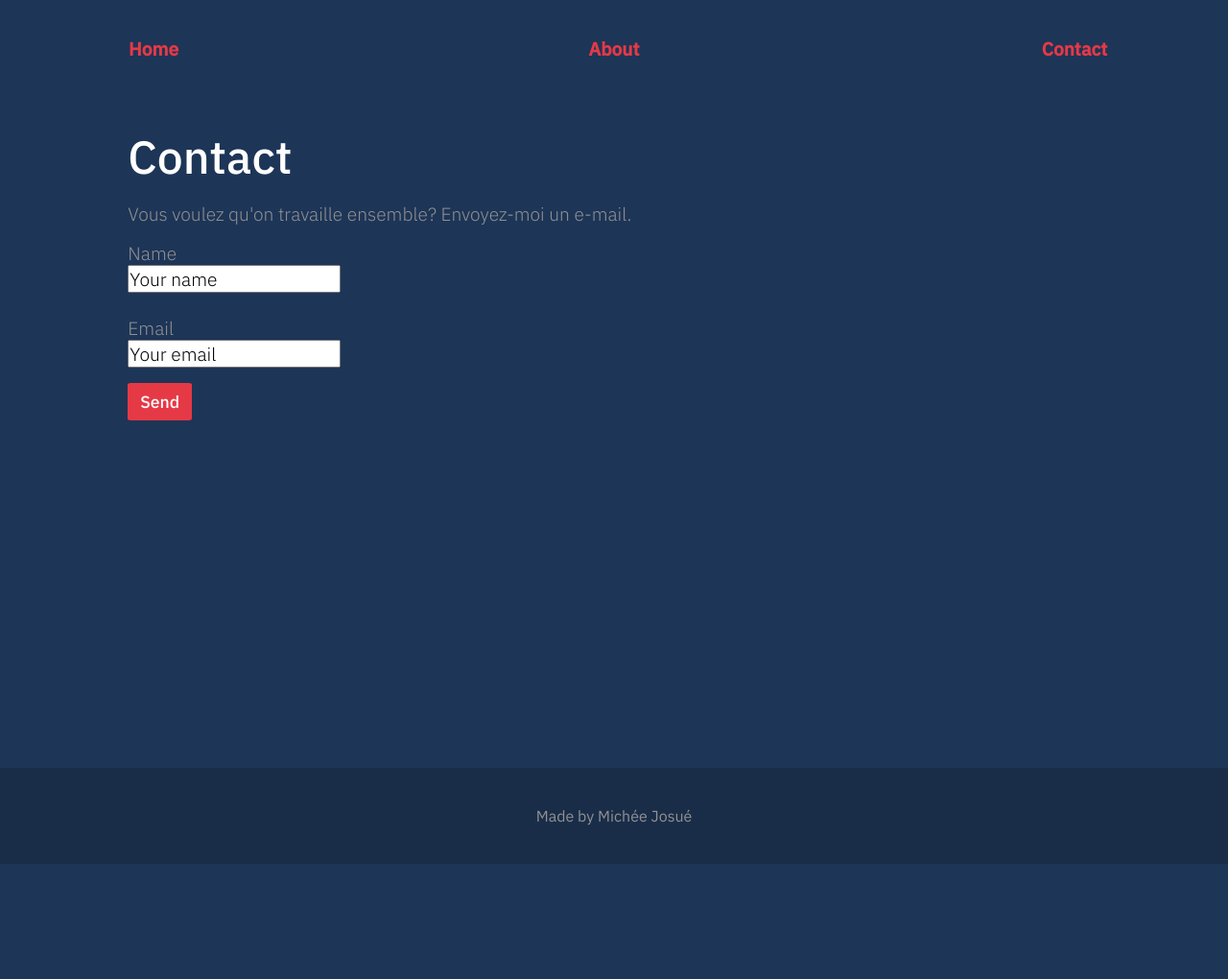
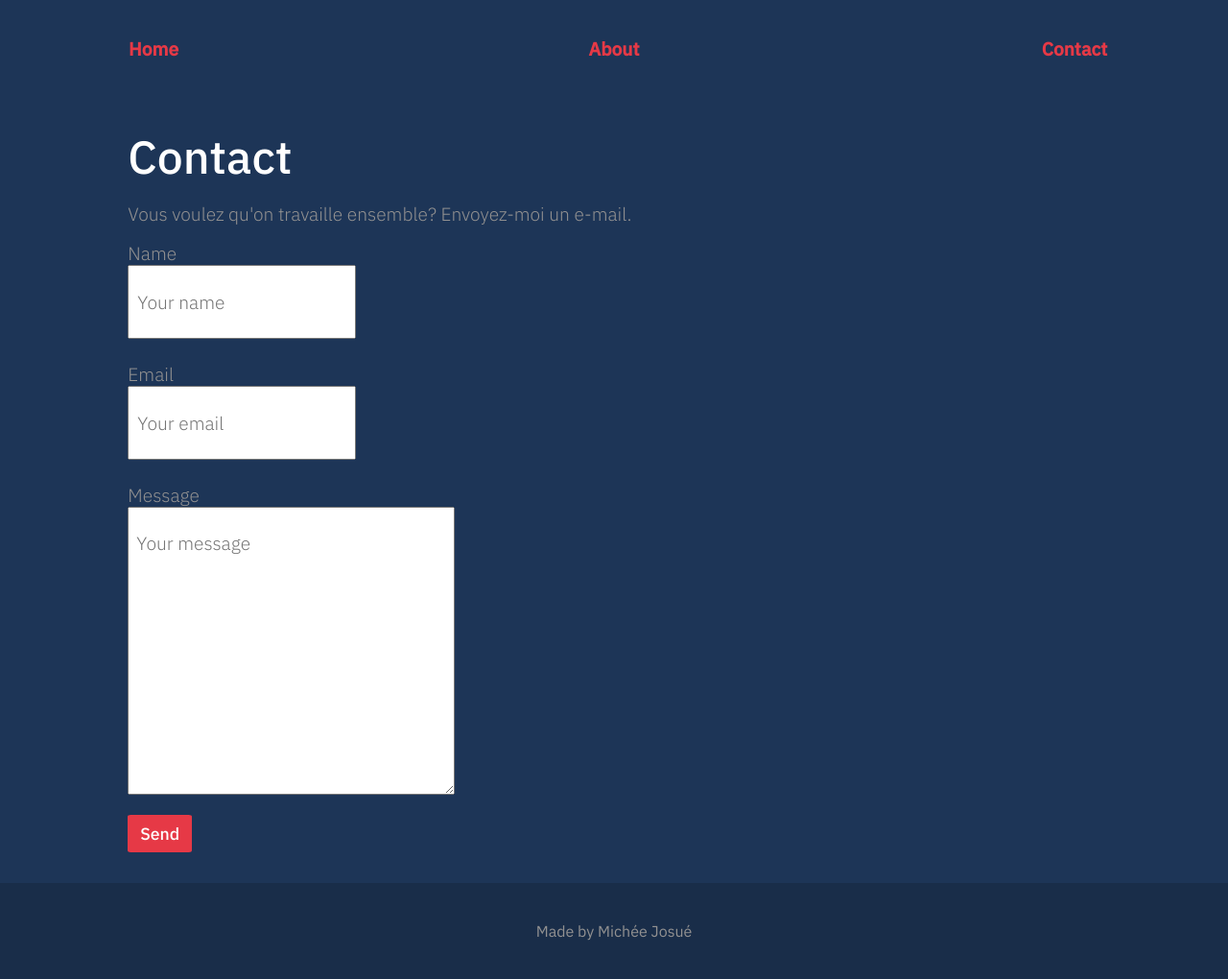
Before and after one commit to yoshua70/portfolio, a Jekyll site: the page built from contact.html, in a window 1280 px wide. Shown: the whole page at 96% size. Built offline with Jekyll 4.4.1, drawn with Linux system fonts in a browser that asks for light colours; before the commit the page ends 900 px from its top, so only the background shows below that.

Commit message:
Finish contact page

```diff
--- a/about.html
+++ b/about.html
@@ -4,5 +4,5 @@ layout: default
 ---
 
 <h1 class="about_h1">A propos</h1>
-<p class="about_p about_p--special">Je suis un développeur front-end basé en Côte d'Ivoire. Passioné de programmation, de technologie et de Rubik's cube. Je crée des sites web static à l'aide de Jekyll et Bootstrap en HTML, CSS et Javascript. </p>
+<p class="about_p about_p--special">Je suis un développeur front-end basé en Côte d'Ivoire. Passioné de programmation, de technologie et de Rubik's cube. Je crée des sites web static à l'aide de Jekyll et Bootstrap/CSS Grid en HTML, CSS et Javascript. </p>
 <p class="about_p about_p--special">Vous pouvez me trouver sur <a href="https://twitter.com/allidjinou" class="link">twitter</a></p>
--- a/assets/css/style.css
+++ b/assets/css/style.css
@@ -111,6 +111,10 @@ body {
   font-size: 1.2rem;
   font-weight: 300;
   margin-bottom: 0.5rem;
+  padding-top: 1.5rem;
+  padding-bottom: 1.5rem;
+  padding-right: 0.5rem;
+  padding-left: 0.5rem
 }
 
 .filling_case {
@@ -130,9 +134,10 @@ body {
   font-family: 'IBM Plex Sans', sans-serif;
   font-weight: 500;
 }
-.btn_submit--click {
-  border: 5px solid #e63946;
+.btn_submit:hover {
   background-color: #192d49;
+  color: #fff;
+  border: 2px solid #e63946;
 }
 
 .link {
@@ -145,3 +150,8 @@ body {
   color: #fff;
   border: none;
 }
+
+.active {
+  border-bottom: 1px solid #e63946;
+  color: #929191;
+}
--- a/assets/js/script.js
+++ b/assets/js/script.js
@@ -17,3 +17,14 @@ main.style.paddingRight = mainPadLeftStr;
 btnSubmit.addEventListener("click", function() {
   btnSubmit.classList.add("btn_submit--click");
 }); */
+
+var navLinks = document.querySelectorAll(".nav-link");
+
+var pageTitle = document.title.replace(" | YoshuaPortfolio", "");
+for(var i = 0; i < navLinks.length; i++) {
+  if(navLinks[i].textContent === pageTitle || navLinks[i].textContent === pageTitle || navLinks[i].textContent === pageTitle) {
+    navLinks[i].classList.add("active");
+  } else {
+    navLinks[i].classList.remove("active");
+  }
+}
--- a/contact.html
+++ b/contact.html
@@ -8,10 +8,13 @@ layout: default
 <form name="contact" netlify class="contact_form">
   <div class="filling_case">
     <p class="about_p">
-      <label>Name <br><input class="input" type="text" name="usr_name" value="Your name"/></label>
+      <label>Name <br><input class="input" type="text" name="usr_name" placeholder="Your name"/></label>
     </p>
     <p class="about_p">
-      <label>Email <br><input class="input" type="email" name="usr_email" value="Your email"/></label>
+      <label>Email <br><input class="input" type="email" name="usr_email" placeholder="Your email"/></label>
+    </p>
+    <p class="about_p">
+      <label>Message <br><textarea class="input"  name="usr_message" id="" cols="30" rows="10" placeholder="Your message"></textarea></label>
     </p>
   </div>
 
```
